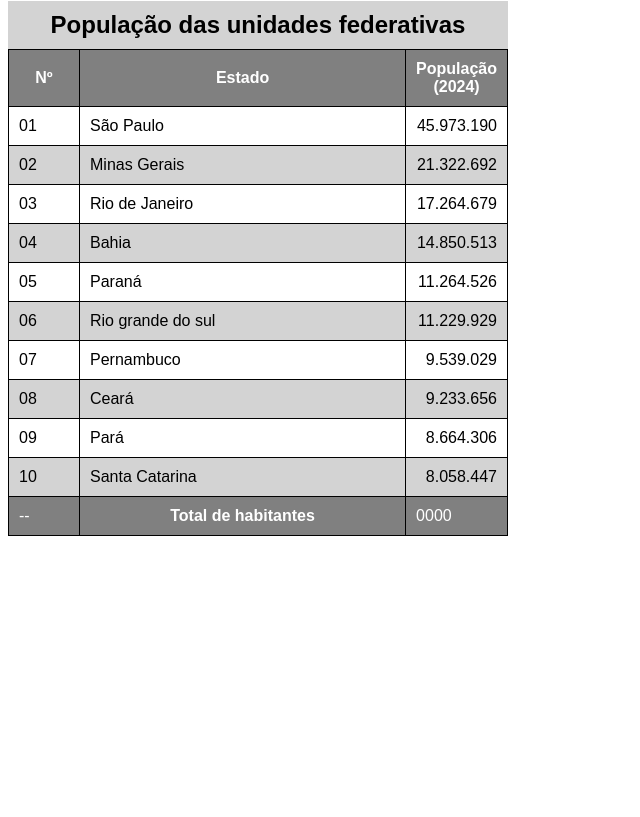
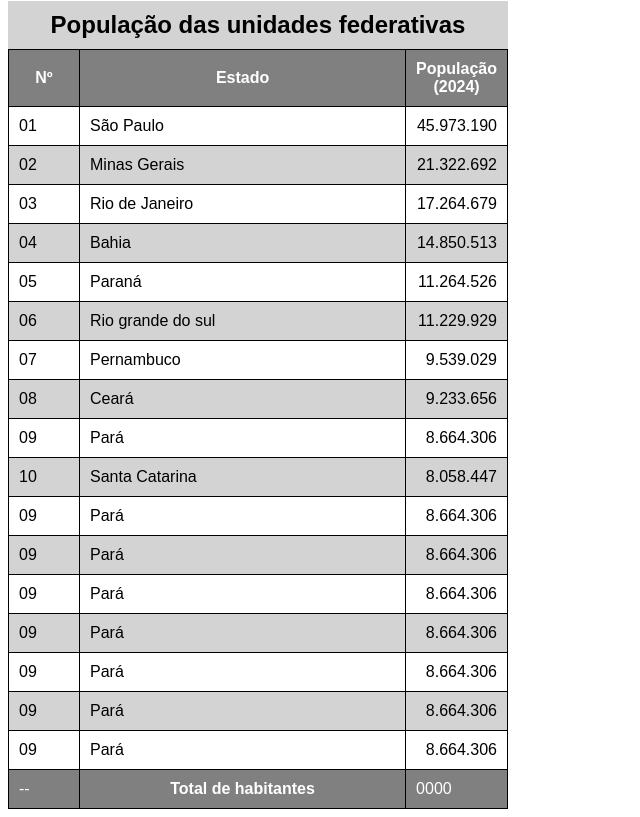
Before and after one commit to Jose-de-Freitas/html-css, a plain HTML site: page exercicios/exe23/tabela002.html in a window 1280 px wide. Shown: the part 79-896 px from the top of the page, without its empty margins (0-640 px from the left). Before the commit the page ends 800 px from the top, so only its background shows below. Drawn offline with Linux system fonts and the light colour scheme.

Commit message:
tabela002

```diff
--- a/exercicios/exe23/tabela002.html
+++ b/exercicios/exe23/tabela002.html
@@ -11,6 +11,7 @@
         table{
             width: 500px;
         border-collapse: collapse; /* tirar espaços entre as tabela*/
+        position: relative;
         }
         td, th{
             border: 1px solid #000;
@@ -27,6 +28,12 @@
         thead, tfoot{
             background-color: gray;
             color: white ;
+        }
+        thead > tr > th{ /*fixar cabeçalho*/
+            position: sticky;
+            top: -1px;
+            background-color: gray;
+
         }
         tbody > tr:nth-child(2n){ /* linha zebrada...2n-1 par */
             background-color: lightgray;
@@ -121,6 +128,41 @@
                 <td>Santa Catarina</td>
                 <td class="num">8.058.447</td>
             </tr>
+            <tr>
+                <td>09</td>
+                <td>Pará</td>
+                <td class="num">8.664.306</td>
+            </tr>
+            <tr>
+                <td>09</td>
+                <td>Pará</td>
+                <td class="num">8.664.306</td>
+            </tr>
+            <tr>
+                <td>09</td>
+                <td>Pará</td>
+                <td class="num">8.664.306</td>
+            </tr>
+            <tr>
+                <td>09</td>
+                <td>Pará</td>
+                <td class="num">8.664.306</td>
+            </tr>
+            <tr>
+                <td>09</td>
+                <td>Pará</td>
+                <td class="num">8.664.306</td>
+            </tr>
+            <tr>
+                <td>09</td>
+                <td>Pará</td>
+                <td class="num">8.664.306</td>
+            </tr>
+            <tr>
+                <td>09</td>
+                <td>Pará</td>
+                <td class="num">8.664.306</td>
+            </tr>
 
         </tbody>
         <tfoot>
```
Also changed, not shown: exercicios/exe23/tabela003.html (added, +53 -0 lines), exercicios/exe23/tabela004.html (added, +22 -0 lines).
